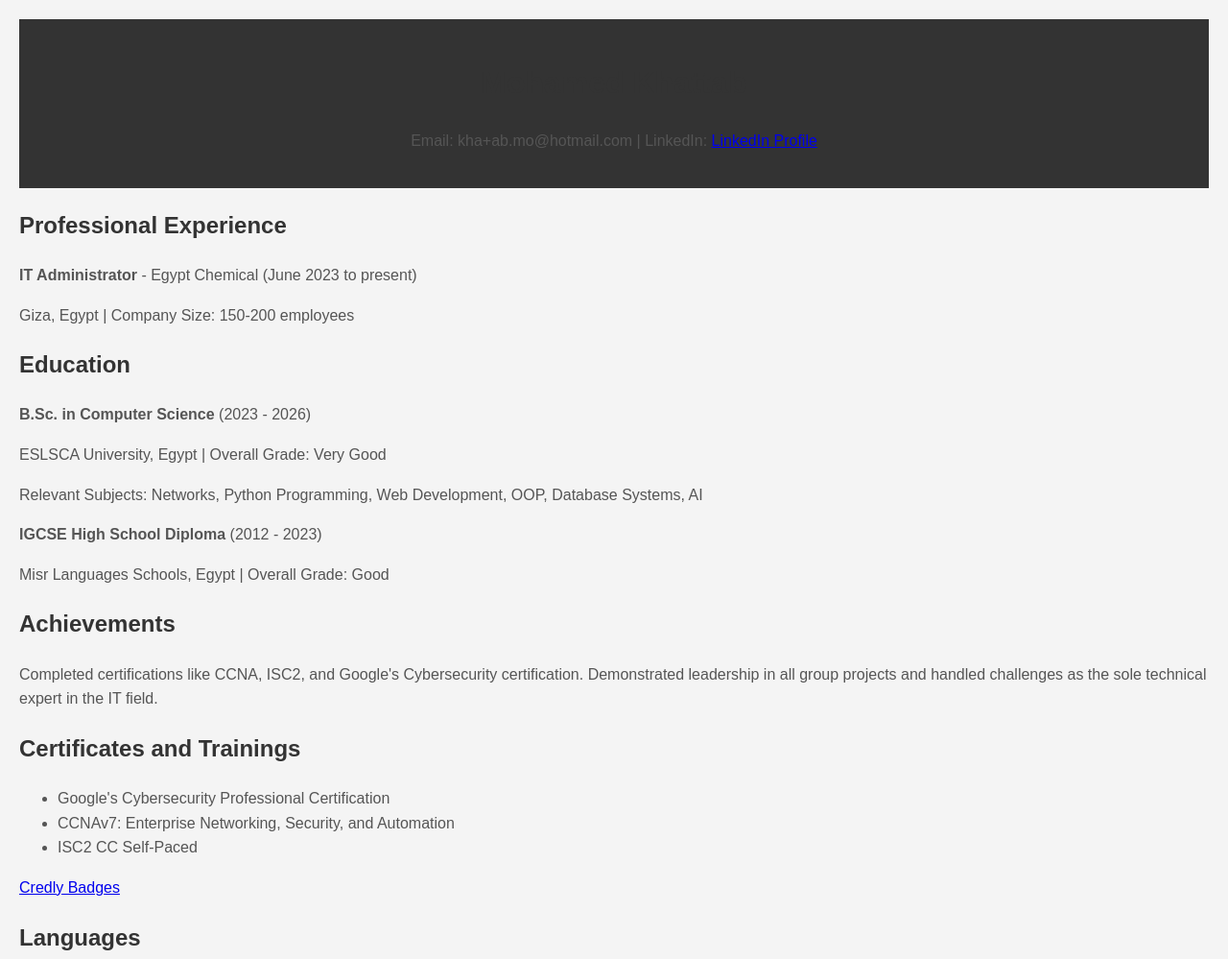
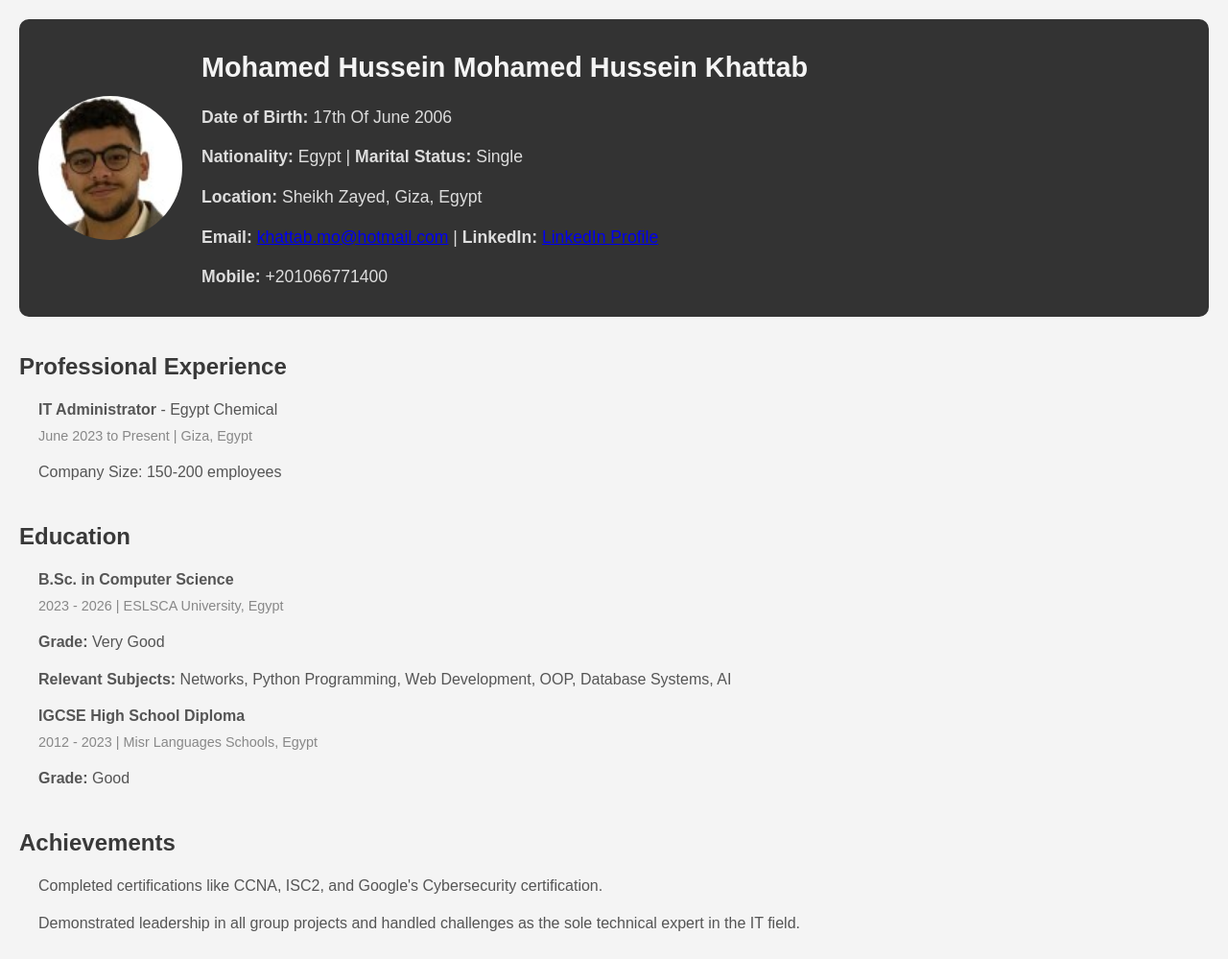
Before and after one commit to mhkhattab/Mohamedkhattab, a plain HTML site: page cv.html in a window 1280 px wide. Shown: the top 999 px of the page at 96% size. Drawn offline with Linux system fonts and the light colour scheme.

Commit message:
cv
my cv

```diff
--- a/cv.css
+++ b/cv.css
@@ -1,6 +1,6 @@
 body {
     font-family: Arial, sans-serif;
-    line-height: 1.6;
+    line-height: 1.8;
     margin: 0;
     padding: 20px;
     background-color: #f4f4f4;
@@ -10,17 +10,75 @@ body {
     background-color: #333;
     color: white;
     padding: 20px;
-    text-align: center;
+    display: flex;
+    align-items: center;
+    justify-content: center;
+    border-radius: 10px;
+  }
+
+  .header-container {
+    display: flex;
+    align-items: center;
+    width: 100%;
+    max-width: 1200px;
+  }
+
+  .profile-pic {
+    border-radius: 50%;
+    width: 150px;
+    height: 150px;
+    margin-right: 20px;
+  }
+
+  .header-text {
+    display: flex;
+    flex-direction: column;
+    justify-content: center;
+  }
+
+  .headertext1, .headertext2 {
+    margin: 5px 0;
+  }
+
+  .headertext2 {
+    font-size: 1.8em;
+    font-weight: bold;
+    color: #f4f4f4;
+  }
+
+  .headertext1 {
+    font-size: 1.1em;
+    color: #ddd;
   }
 
   section {
-    margin: 20px 0;
+    margin: 30px 0;
   }
 
-  h1, h2 {
-    color: #333;
+  h2 {
+    color: #393939;
+    margin-bottom: 10px;
   }
 
   p, ul {
     color: #555;
+    margin: 10px 0;
   }
+
+  .experience, .education, .achievements {
+    padding-left: 20px;
+  }
+
+  .subtext {
+    font-size: 0.9em;
+    color: #888;
+    margin-top: -10px;
+  }
+
+  ul {
+    padding-left: 20px;
+  }
+
+  li {
+    margin-bottom: 5px;
+  }
--- a/cv.html
+++ b/cv.html
@@ -8,29 +8,49 @@
 </head>
 <body>
   <header>
-    <h1>Mohamed Khattab</h1>
-    <p>Email: kha+ab.mo@hotmail.com | LinkedIn: <a href="https://www.linkedin.com/in/mohamed-kha+ab-987021206/" target="_blank">LinkedIn Profile</a></p>
+    <div class="header-container">
+      <img src="./1720877428333.jpg" alt="Mohamed Khattab" class="profile-pic">
+      <div class="header-text">
+        <h1 class="headertext2">Mohamed Hussein Mohamed Hussein Khattab</h1>
+        <p class="headertext1"><strong>Date of Birth:</strong> 17th Of June 2006</p>
+        <p class="headertext1"><strong>Nationality:</strong> Egypt | <strong>Marital Status:</strong> Single</p>
+        <p class="headertext1"><strong>Location:</strong> Sheikh Zayed, Giza, Egypt</p>
+        <p class="headertext1"><strong>Email:</strong> <a href="mailto:khattab.mo@hotmail.com">khattab.mo@hotmail.com</a> | <strong>LinkedIn:</strong> <a href="https://www.linkedin.com/in/mohamed-kha+ab-987021206/" target="_blank">LinkedIn Profile</a></p>
+        <p class="headertext1"><strong>Mobile:</strong> +201066771400</p>
+      </div>
+    </div>
   </header>
 
   <section>
     <h2>Professional Experience</h2>
-    <p><strong>IT Administrator</strong> - Egypt Chemical (June 2023 to present)</p>
-    <p>Giza, Egypt | Company Size: 150-200 employees</p>
+    <div class="experience">
+      <p><strong>IT Administrator</strong> - Egypt Chemical</p>
+      <p class="subtext">June 2023 to Present | Giza, Egypt</p>
+      <p>Company Size: 150-200 employees</p>
+    </div>
   </section>
 
   <section>
     <h2>Education</h2>
-    <p><strong>B.Sc. in Computer Science</strong> (2023 - 2026)</p>
-    <p>ESLSCA University, Egypt | Overall Grade: Very Good</p>
-    <p>Relevant Subjects: Networks, Python Programming, Web Development, OOP, Database Systems, AI</p>
-
-    <p><strong>IGCSE High School Diploma</strong> (2012 - 2023)</p>
-    <p>Misr Languages Schools, Egypt | Overall Grade: Good</p>
+    <div class="education">
+      <p><strong>B.Sc. in Computer Science</strong></p>
+      <p class="subtext">2023 - 2026 | ESLSCA University, Egypt</p>
+      <p><strong>Grade:</strong> Very Good</p>
+      <p><strong>Relevant Subjects:</strong> Networks, Python Programming, Web Development, OOP, Database Systems, AI</p>
+    </div>
+    <div class="education">
+      <p><strong>IGCSE High School Diploma</strong></p>
+      <p class="subtext">2012 - 2023 | Misr Languages Schools, Egypt</p>
+      <p><strong>Grade:</strong> Good</p>
+    </div>
   </section>
 
   <section>
     <h2>Achievements</h2>
-    <p>Completed certifications like CCNA, ISC2, and Google's Cybersecurity certification. Demonstrated leadership in all group projects and handled challenges as the sole technical expert in the IT field.</p>
+    <div class="achievements">
+      <p>Completed certifications like CCNA, ISC2, and Google's Cybersecurity certification.</p>
+      <p>Demonstrated leadership in all group projects and handled challenges as the sole technical expert in the IT field.</p>
+    </div>
   </section>
 
   <section>
@@ -54,7 +74,17 @@
       <li>Advanced in Computer Skills</li>
       <li>Intermediate in HTML, JavaScript, CSS, Python, IT, Networking</li>
       <li>Beginner in PHP, Network Security, Firewall & Router Configuration</li>
+      <li>Security Operations: Threat monitoring, Incident detection and response</li>
+      <li>Network Security: Configuring firewalls, securing networks</li>
+      <li>Cloud Security: Securing AWS and Google Cloud environments</li>
+      <li>Risk Management and Compliance: Familiarity with frameworks like NIST</li>
+      <li>Identity and Access Management (IAM): Multi-factor authentication, RBAC</li>
+      <li>Vulnerability Management: Scanning and patch management</li>
+      <li>Incident Response: Incident detection, investigation, and recovery</li>
+      <li>Cybersecurity Tools: Wireshark, Splunk, Nessus</li>
+      <li>Cryptography: Encryption and decryption techniques</li>
     </ul>
   </section>
+
 </body>
 </html>
```
Also changed, not shown: 1720877428333.jpg (added).
